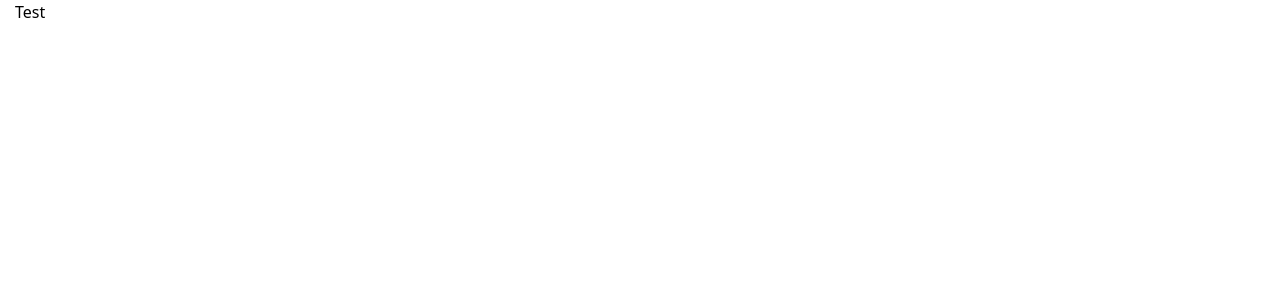
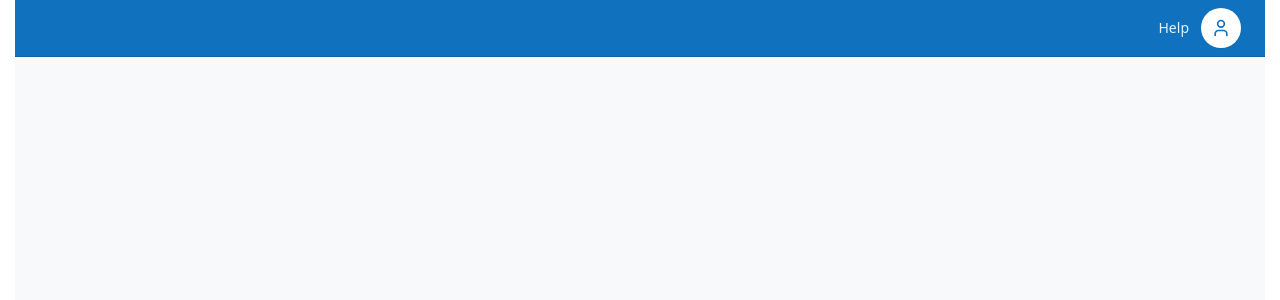
Before and after one commit to democapstone86/site-incentive-pay-plan, a React (Vite) app: page / in a window 1280 px wide. Shown: the top 300 px of the page. Built offline with nearby package versions, Linux system fonts and the light colour scheme.

Commit message:
Added header component on home page

```diff
--- a/src/pages/SippHomePage.tsx
+++ b/src/pages/SippHomePage.tsx
@@ -1,4 +1,125 @@
 import * as React from "react";
+import { User } from "lucide-react";
+
+export type AppHeaderProps = {
+  logoSrc?: string;
+  helpHref?: string;
+  onProfile?: () => void;
+  onLogout?: () => void;
+  brandHex?: string;
+  borderHex?: string;
+  className?: string;
+};
+
+const AppHeader = React.memo(function AppHeader({
+  logoSrc = "/assets/capstone-logo-white.png",
+  helpHref = "#help",
+  onProfile = () => (window.location.href = "/profile"),
+  onLogout = () => (window.location.href = "/logout"),
+  brandHex = "#1072BE",
+  borderHex = "#0E66AA",
+  className = "",
+}: AppHeaderProps) {
+  return (
+    <>
+      <a
+        href="#main"
+        className="sr-only focus:not-sr-only focus:absolute focus:left-4 focus:top-2 focus:z-50 focus:rounded-md focus:bg-white focus:px-3 focus:py-2 focus:text-[#1072BE] focus:shadow"
+      >
+        Skip to main content
+      </a>
+      <div
+        className={`sticky top-0 z-40 w-full text-white ${className}`}
+        style={{
+          backgroundColor: brandHex,
+          borderBottom: `1px solid ${borderHex}`,
+        }}
+        role="banner"
+      >
+        <div className="mx-auto flex h-14 items-center justify-between px-6">
+          <img
+            src={logoSrc}
+            alt="Capstone Logistics"
+            className="h-8 w-auto select-none"
+            draggable={false}
+          />
+          <div className="flex items-center gap-3">
+            <a
+              href={helpHref}
+              className="font-sans text-sm text-white/90 underline-offset-4 hover:text-white hover:underline focus-visible:outline-none focus-visible:ring-2 focus-visible:ring-white/80 focus-visible:ring-offset-2 transition-colors"
+              aria-label="Help"
+            >
+              Help
+            </a>
+            <UserMenu onProfile={onProfile} onLogout={onLogout} />
+          </div>
+        </div>
+      </div>
+    </>
+  );
+});
+
+const UserMenu = React.memo(function UserMenu({
+  onProfile = () => {},
+  onLogout = () => {},
+}: {
+  onProfile?: () => void;
+  onLogout?: () => void;
+}) {
+  const [open, setOpen] = React.useState(false);
+  const btnRef = React.useRef<HTMLButtonElement | null>(null);
+  const firstItemRef = React.useRef<HTMLAnchorElement | null>(null);
+  const menuRef = React.useRef<HTMLDivElement | null>(null);
+
+  const toggle = React.useCallback(() => setOpen((v) => !v), []);
+  const handleProfile = React.useCallback(
+    (e?: React.MouseEvent) => {
+      e?.preventDefault();
+      onProfile();
+      setOpen(false);
+    },
+    [onProfile]
+  );
+  const handleLogout = React.useCallback(
+    (e?: React.MouseEvent) => {
+      e?.preventDefault();
+      onLogout();
+      setOpen(false);
+    },
+    [onLogout]
+  );
+
+  React.useEffect(() => {
+    const onDocClick = (e: MouseEvent) => {
+      if (!open) return;
+      const t = e.target as Node;
+      if (btnRef.current?.contains(t) || menuRef.current?.contains(t)) return;
+      setOpen(false);
+    };
+    document.addEventListener("mousedown", onDocClick, true);
+    return () => document.removeEventListener("mousedown", onDocClick, true);
+  }, [open]);
+
+  React.useEffect(() => {
+    if (open) firstItemRef.current?.focus();
+  }, [open]);
+  return (
+    <div className="relative">
+      <button
+        ref={btnRef}
+        id="user-menu-button"
+        aria-haspopup="menu"
+        aria-expanded={open}
+        aria-controls="user-menu"
+        aria-label="Open user menu"
+        onClick={toggle}
+        className="flex h-10 w-10 items-center justify-center rounded-full bg-white text-[#1072BE] shadow-sm transition-colors hover:bg-slate-100 focus-visible:outline-none focus-visible:ring-2 focus-visible:ring-white/80 focus-visible:ring-offset-2"
+      >
+        <User className="h-5 w-5" aria-hidden />
+      </button>
+    </div>
+  );
+});
 
 const SIPPHomePage = React.memo(function SIPPHomePage() {
   React.useEffect(() => {
@@ -15,7 +136,12 @@ const SIPPHomePage = React.memo(function SIPPHomePage() {
 
   return (
     <div className="min-h-screen bg-[#F7F9FB] text-slate-900">
-      <p>Test</p>
+      <AppHeader
+        helpHref="/help"
+        brandHex="#1072BE"
+        borderHex="#0E66AA"
+        logoSrc="/assets/capstone-logo-white.png"
+      />
     </div>
   );
 });
--- /dev/null
+++ b/tailwind.config.js
@@ -0,0 +1,8 @@
+/** @type {import('tailwindcss').Config} */
+export default {
+  content: ["./index.html", "./src/**/*.{ts,tsx}"],
+  theme: {
+    extend: {},
+  },
+  plugins: [],
+};
```
Also changed, not shown: public/assets/capstone-logo-white.png (added).
